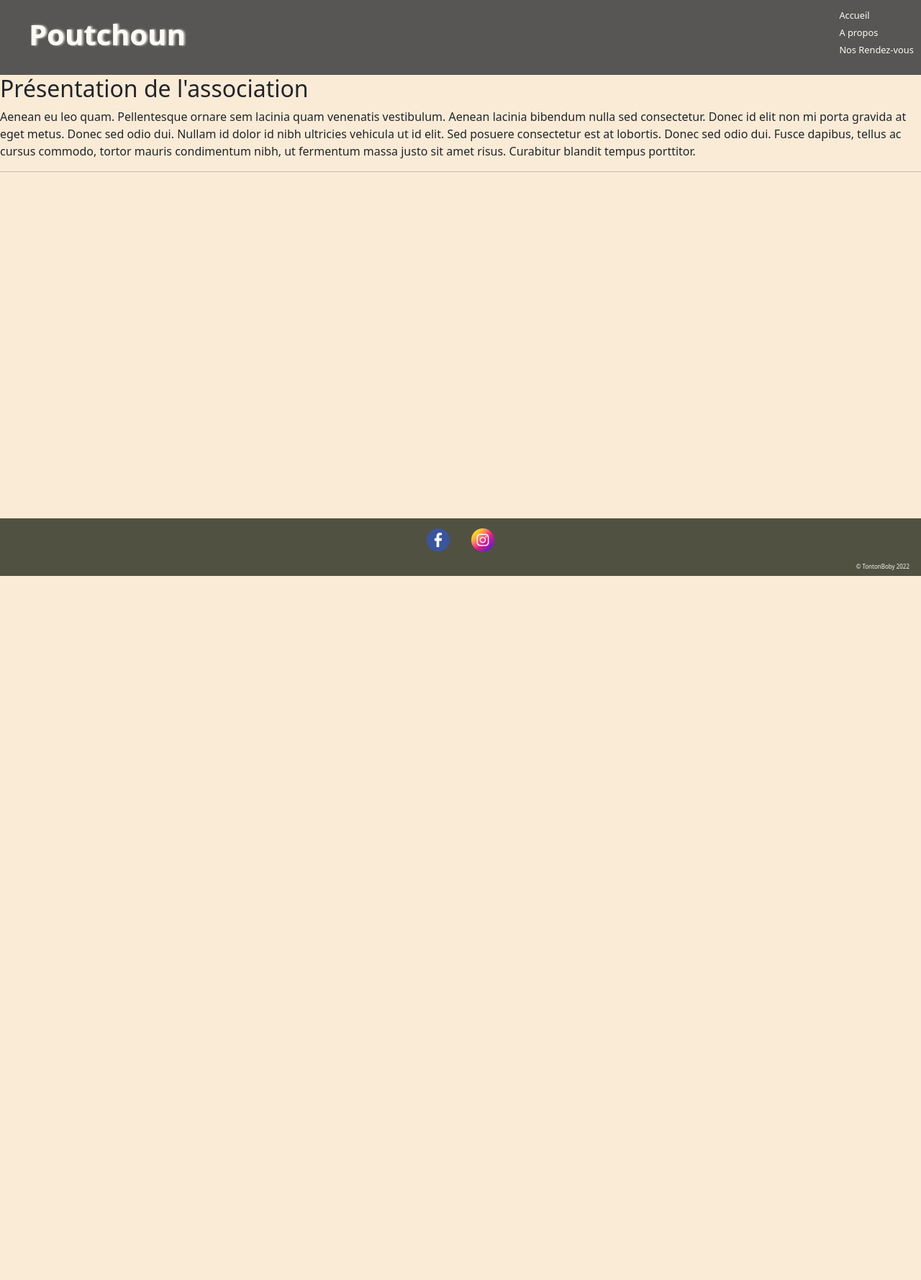
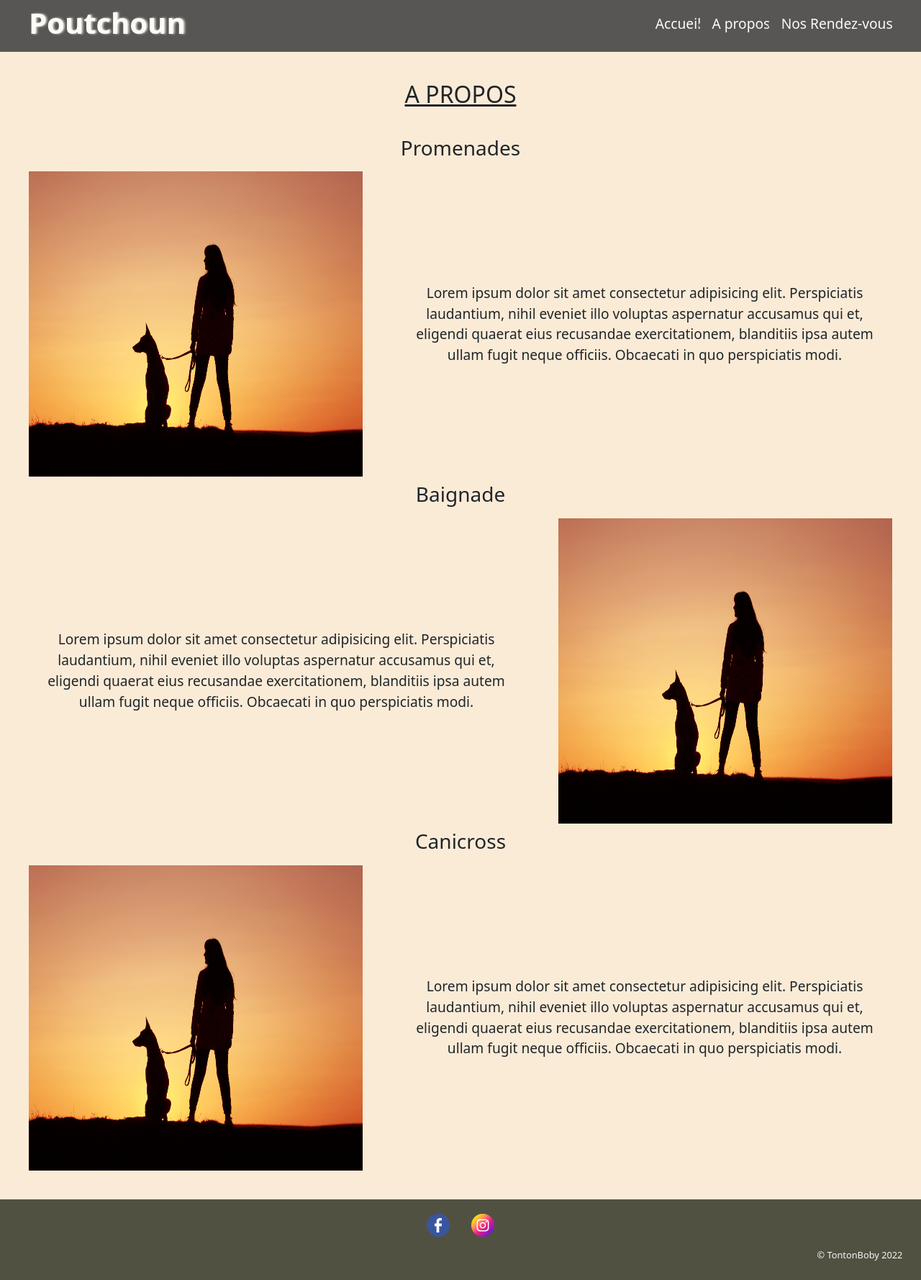
Before and after one commit to Tontonboby/Site-First-Eval, a PHP site: page /A_propos.html in a window 1280 px wide. Shown: the whole page at 72% size. Before the commit the page ends 800 px from the top, so only its background shows below. Run offline with PHP 8.4, Linux system fonts and the light colour scheme.

Commit message:
finalisation page A propos

```diff
--- a/A_propos.css
+++ b/A_propos.css
@@ -20,7 +20,8 @@ header {
 }
 
 .navbar {
-  position: sticky;
+  position: fixed;
+  top: 0;
   width: 100vw;
   opacity: 0.75;
 }
@@ -48,50 +49,63 @@ li a {
   margin-right: 0.8em;
 }
 
-/* IMAGE PRINCIPALE */
-
-body #image_main {
-  background: url(assets/Chouquette-mobile.jpg) no-repeat fixed 0% 0%;
-  background-position: top 0%;
-  /* display: flex;
-  align-items: center; */
-  background-size: 100%;
-  height: 65vh;
-  padding-top: 0px;
+main {
+  margin-top: 5em;
+  padding: 0.5em;
+  text-align: center;
 }
 
-.presentation h2 {
-  margin-top: 1.5em;
-  margin-bottom: 0.5rem;
-  font-weight: 500;
-  line-height: 1.2;
-  display: flex;
-  justify-content: center;
+h2 {
+  text-align: center;
+  text-decoration: underline;
+  margin-top: 1em;
+  margin-bottom: 1.2em;
 }
 
-.presentation p {
+h3 {
   text-align: center;
-  padding: 1.5em 1.5em;
+}
+
+section {
+  align-items: center;
+}
+
+.picture__promenade {
+  width: 35vh;
+  height: 30vh;
+  padding: 0.5em;
+}
+
+p {
+  font-size: 0.6em;
+  margin: 1.5em;
+}
+
+.picture__baignade {
+  width: 35vh;
+  height: 30vh;
+  padding: 0.5em;
+}
+
+.picture__canicross {
+  width: 35vh;
+  height: 30vh;
+  padding: 0.5em;
 }
 
 /* FOOTER */
-
-hr {
-  width: 50% 50%;
-}
-
-.Footer_socialMedia {
-  text-align: center;
-  padding: 1px;
-}
 
 footer {
   background-color: #515142;
   width: 100%;
   height: 10vh;
-  position: absolute;
-  bottom: 0;
 }
+
+.Footer_socialMedia {
+  text-align: center;
+  padding-top: 0.5em;
+}
+
 
 .Footer_socialMedia a img {
   text-align: center;
@@ -109,3 +123,133 @@ footer {
   margin-right: 2em;
   margin-top: 0.2em;
 }
+
+/* Mode tablette */
+
+@media screen and (min-width: 810px) {
+
+  .navbar {
+    align-items: self-end;
+    padding-right: 1.5em;
+  }
+
+  h1 ul li {
+    color: white;
+    list-style-type: none;
+    display: flex;
+    text-align: center;
+    margin: 1.5em;
+  }
+
+  li a {
+    text-decoration: none;
+    color: white;
+    font-size: 1em;
+    margin-right: 0.8em;
+  }
+
+  ul {
+    display: flex;
+  }
+
+  main {
+    margin-top: 3em;
+    padding: 2em;
+    text-align: center;
+  }
+
+  .promenade {
+    display:flex;
+  }
+
+  .picture__promenade {
+    width: 35vh;
+    height: 30vh;
+    padding: 0.5em;
+    margin-right: 1em;
+  }
+
+  p {
+    font-size: 1.2em;
+    margin: 1.5em;
+  }
+
+  .baignade {
+    display:flex;
+    flex-direction: row-reverse;
+  }
+
+  .picture__baignade {
+    width: 35vh;
+    height: 30vh;
+    padding: 0.5em;
+    margin-left: 1em;
+  }
+
+  .canicross {
+    display:flex;
+  }
+
+  .picture__canicross {
+    width: 35vh;
+    height: 30vh;
+    padding: 0.5em;
+    margin-right: 1em;
+  }
+
+  .copyright {
+    font-size: 0.8em;
+  }
+}
+
+/* Mode ecran pc  */
+
+@media screen and (min-width: 1080px) {
+
+  li a {
+    font-size: 1.2em;
+  }
+
+
+  .picture__promenade {
+    width: 60vh;
+    height: 55vh;
+    margin-right: 2em;
+  }
+
+  p {
+    font-size: 1.2em;
+    margin: 1.5em;
+  }
+
+  .baignade {
+    display:flex;
+    flex-direction: row-reverse;
+  }
+
+  .picture__baignade {
+    width: 60vh;
+    height: 55vh;
+    margin-left: 2em;
+  }
+
+  .canicross {
+    display:flex;
+  }
+
+  .picture__canicross {
+    width: 60vh;
+    height: 55vh;
+    margin-right: 2em;
+  }
+
+  footer {
+    background-color: #515142;
+    width: 100%;
+    height: 14vh;
+  }
+
+  .copyright {
+    font-size: 0.8em;
+  }
+}
--- a/A_propos.html
+++ b/A_propos.html
@@ -5,7 +5,7 @@
     <meta charset="UTF-8">
     <meta http-equiv="X-UA-Compatible" content="IE=edge">
     <meta name="viewport" content="width=device-width, initial-scale=1.0">
-    <title>Mon premier site</title>
+    <title>Mon premier site - A propos</title>
     <link rel="shortcut icon" href="assets/pngegg.png">
     <link rel="stylesheet" href="bootstrap.min.css">
     <link rel="stylesheet" href="A_propos.css">
@@ -24,21 +24,42 @@
     </header>
 
     <main>
-        <section>
-            <h2>Présentation de l'association</h2>
-            <p>Aenean eu leo quam. Pellentesque ornare sem lacinia quam venenatis vestibulum. Aenean lacinia bibendum
-                nulla
-                sed consectetur. Donec id elit non mi porta gravida at eget metus. Donec sed odio dui.
+        <section class="first-article">
+            <h2>A PROPOS</h2>
+            <h3>Promenades</h3>
+            <section class="promenade">
+                <img class="picture__promenade" src="assets/First image.jpeg" alt="">
+                <p class="promenade__pragraph"> Lorem ipsum dolor sit amet consectetur adipisicing elit. Perspiciatis
+                    laudantium, nihil eveniet illo
+                    voluptas aspernatur accusamus qui et, eligendi quaerat eius recusandae exercitationem, blanditiis
+                    ipsa
+                    autem ullam fugit neque officiis. Obcaecati in quo perspiciatis modi.
+                </p>
+            </section>
+            <h3>Baignade</h3>
+            <section class="baignade">
+                <img class="picture__baignade" src="assets/First image.jpeg" alt="">
+                <p class="baignade__pragraph"> Lorem ipsum dolor sit amet consectetur adipisicing elit. Perspiciatis
+                    laudantium, nihil eveniet illo
+                    voluptas aspernatur accusamus qui et, eligendi quaerat eius recusandae exercitationem, blanditiis
+                    ipsa
+                    autem ullam fugit neque officiis. Obcaecati in quo perspiciatis modi.
+                </p>
+            </section>
+            <h3>Canicross</h3>
+            <section class="promenade">
+                <img class="picture__canicross" src="assets/First image.jpeg" alt="">
+                <p class="canicross__pragraph"> Lorem ipsum dolor sit amet consectetur adipisicing elit. Perspiciatis
+                    laudantium, nihil eveniet illo
+                    voluptas aspernatur accusamus qui et, eligendi quaerat eius recusandae exercitationem, blanditiis
+                    ipsa
+                    autem ullam fugit neque officiis. Obcaecati in quo perspiciatis modi.
+                </p>
+            </section>
 
-                Nullam id dolor id nibh ultricies vehicula ut id elit. Sed posuere consectetur est at lobortis. Donec
-                sed
-                odio dui. Fusce dapibus, tellus ac cursus commodo, tortor mauris condimentum nibh, ut fermentum massa
-                justo
-                sit amet risus. Curabitur blandit tempus porttitor.</p>
         </section>
     </main>
 
-    <hr>
     <footer>
         <div class="Footer_socialMedia">
             <a href="https://www.facebook.fr" target=_blank><img src="assets/facebook.png" alt="logo facebook"></a>
--- a/Index.html
+++ b/Index.html
@@ -55,7 +55,6 @@
         </section>
     </main>
 
-    <hr class="line">
     <footer>
         <div class="Footer_socialMedia">
             <a href="https://www.facebook.fr" target=_blank><img src="assets/facebook.png" alt="logo facebook"></a>
```
Also changed, not shown: styles.css (+38 -14 lines), assets/First image.jpeg (added).
